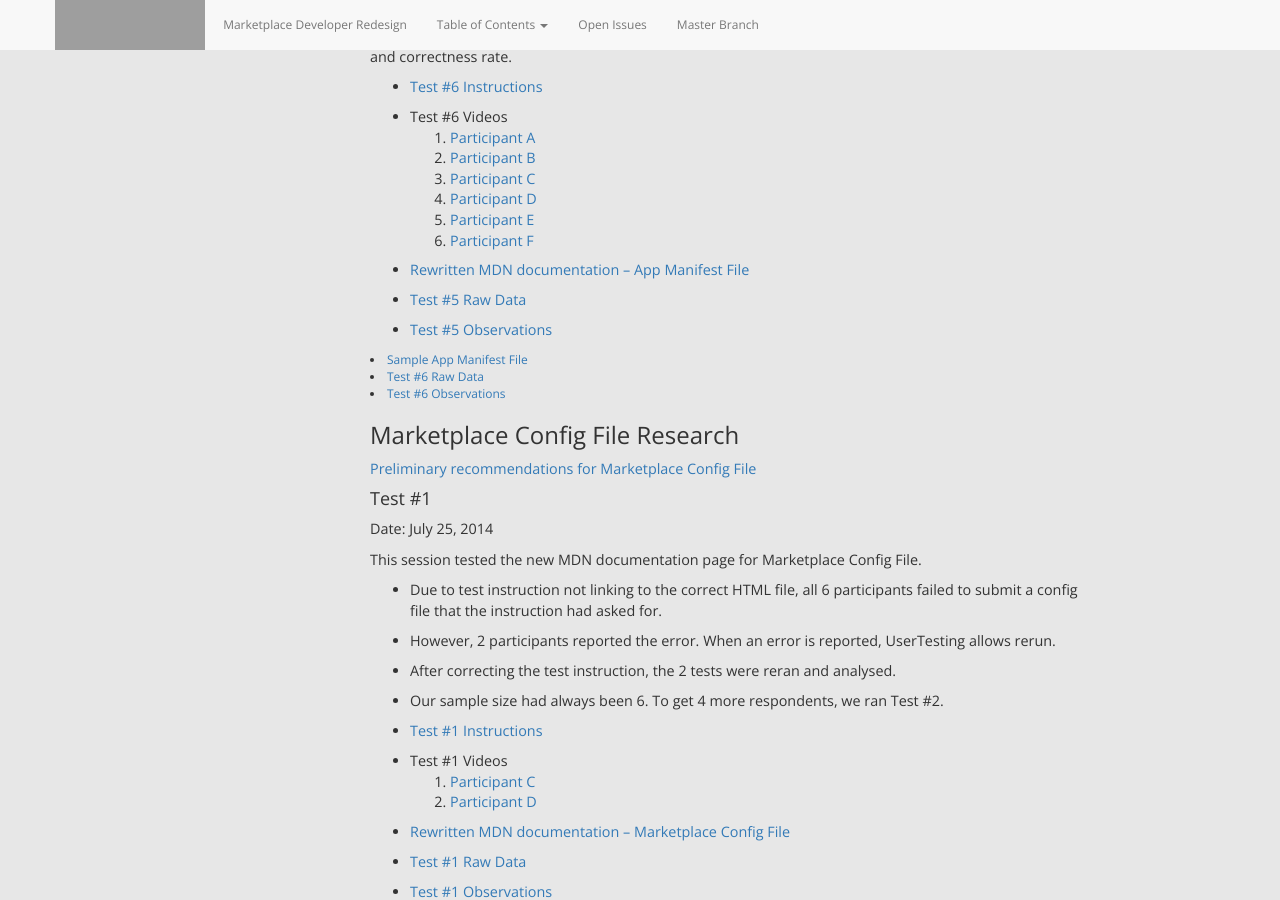
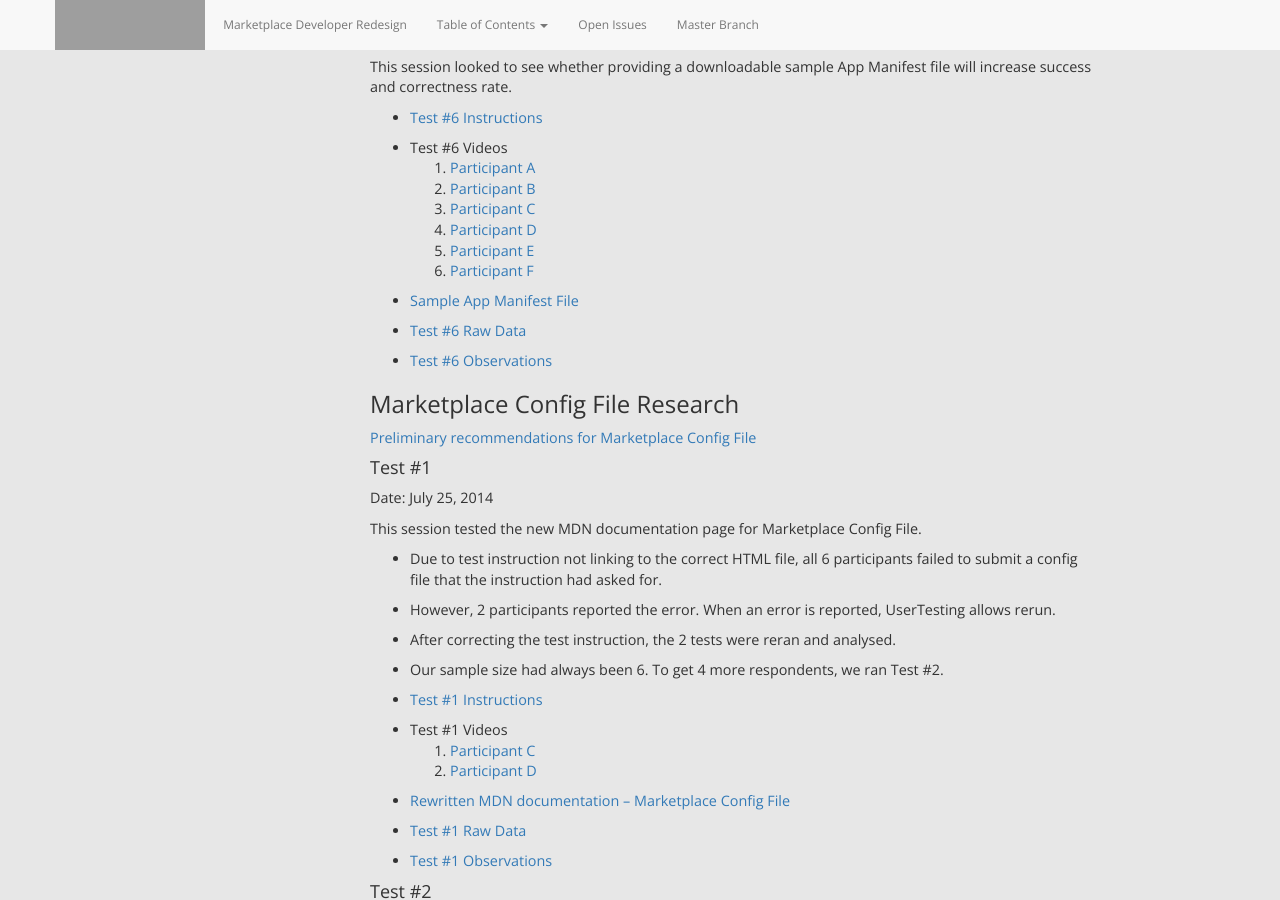
Before and after one commit to MarketplaceUX/devhub-redesign, a Jekyll site: the page built from research/index.html, in a window 1280 px wide and 900 px high, scrolled down 1529 px. Built offline with Jekyll 4.4.1, drawn with Linux system fonts in a browser that asks for light colours; nearby versions of some CDN libraries; some of the changed text lies outside the part shown; grey boxes are pictures that could not be loaded.

Commit message:
Added link to final recommendation

```diff
--- a/research/index.html
+++ b/research/index.html
@@ -11,6 +11,8 @@
 	<div class="col-sm-9 col-md-9 col-lg-8">
 
   	<h1>User Research</h1>
+
+  	<p class="longText"><a href="https://docs.google.com/a/mozilla.com/document/d/1KkcmK_U4Wa74XPxLs7v08vjgSiO9KQ3HQTQ1ol_KyAI/edit">Final Recommendations</a></p>
 
 	  <p class="longText">To get access to the research videos, please email <a href="mailto:bram@mozilla.com" rel="nofollow">bram@mozilla.com</a>
 
@@ -113,10 +115,6 @@
 	        <li><a href="https://www.usertesting.com/videos/mKaA-qPqoBrz7x81Fjvirg?back=study_1148761">Participant F</a></li>
 	      </ol>
       </li>
-	    <li><a href="http://ezoehunt.github.io/manifest_testing/mdn_instructions.html">Rewritten MDN documentation – App Manifest File</a></li>
-	    <li><a href="https://docs.google.com/a/mozilla.com/spreadsheets/d/1r1MQoRwymK1sm9fq4G640rJXlQuWvwVMlW3ugliAynU/edit">Test #5 Raw Data</a></li>
-	    <li><a href="https://docs.google.com/a/mozilla.com/document/d/1hTIDzMb3AV6E7OhvwCOpXVKnXc95PXCBr_U_iS1lyIU/edit">Test #5 Observations</a></li>
-	  </ul>
 	    <li><a href="http://ezoehunt.github.io/manifest_testing/sample_manifest_blank.webapp">Sample App Manifest File</a></li>
 	    <li><a href="https://docs.google.com/a/mozilla.com/spreadsheets/d/1OGTonzB6KxkxoQafqSVk18JutEVWBNCYyBt8JWoPt4U/edit">Test #6 Raw Data</a></li>
 	    <li><a href="https://docs.google.com/a/mozilla.com/document/d/1T4vusKC6HkNKYfF1Esv84MmYerY7vWSsMkAgxBC68BU/edit">Test #6 Observations</a></li>
```
